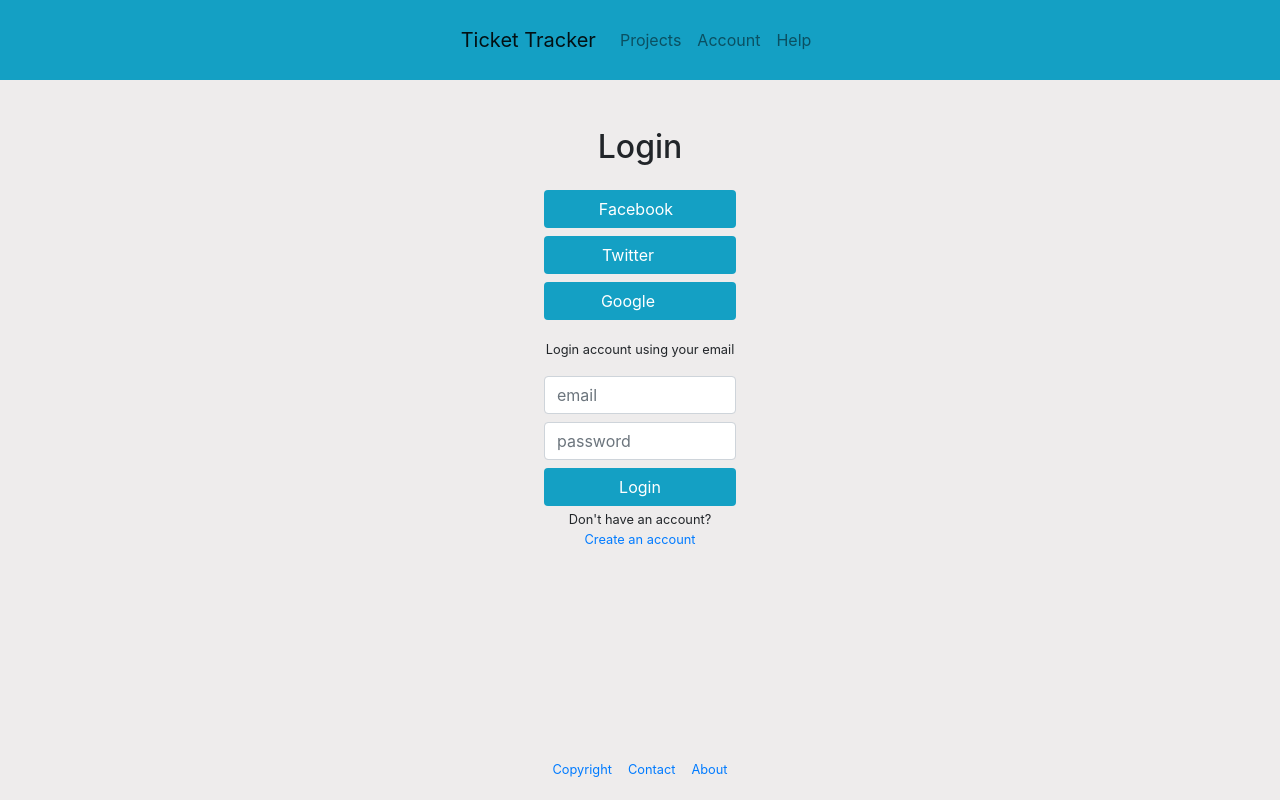
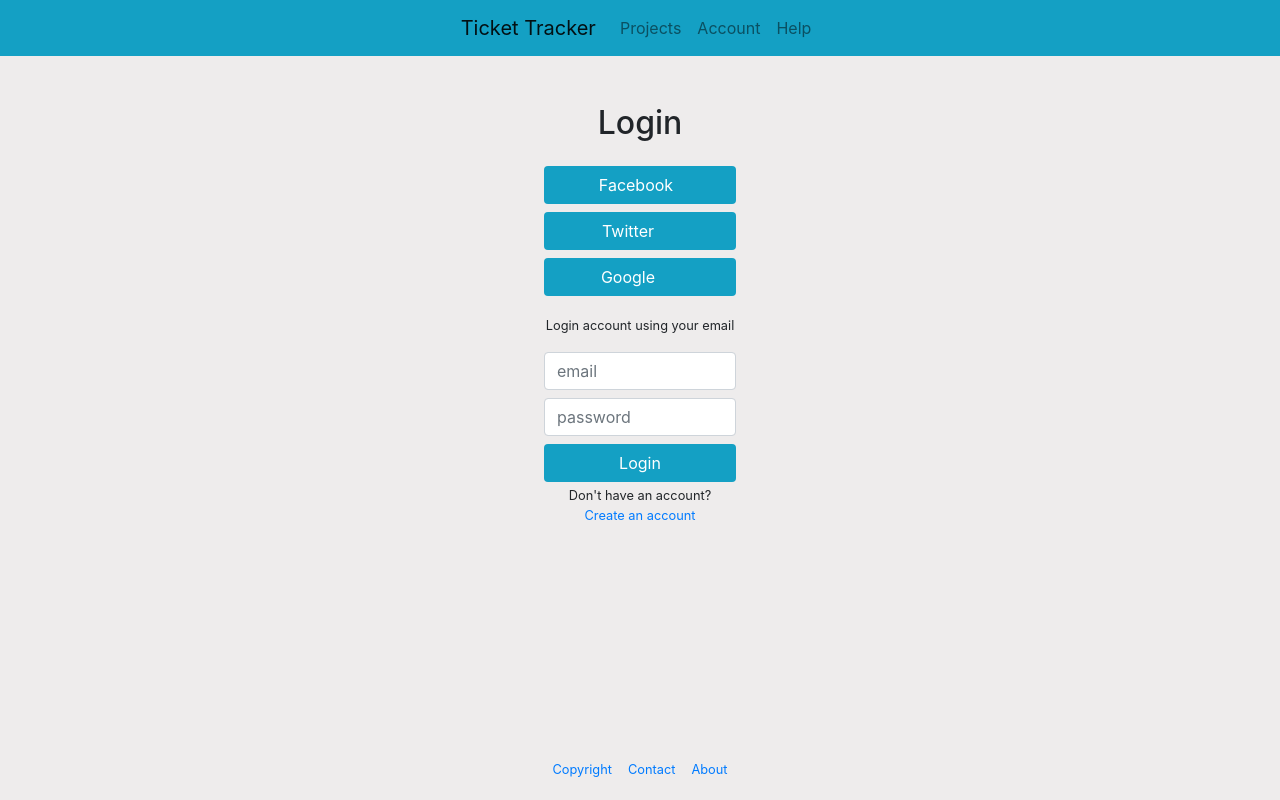
Before and after one commit to Raf-Batista/TicketTracker-Old, a React (Create React App) app in the folder ticket-tracker-client/: page / in a window 1280 px wide. Built offline with nearby package versions, Linux system fonts and the light colour scheme.

Commit message:
Remove view port height

```diff
--- a/ticket-tracker-client/src/components/Navbar/Navbar.css
+++ b/ticket-tracker-client/src/components/Navbar/Navbar.css
@@ -1,4 +1,3 @@
 .navigation {
     background-color: #14a0c4;
-    height: 10vh;
 }
```
